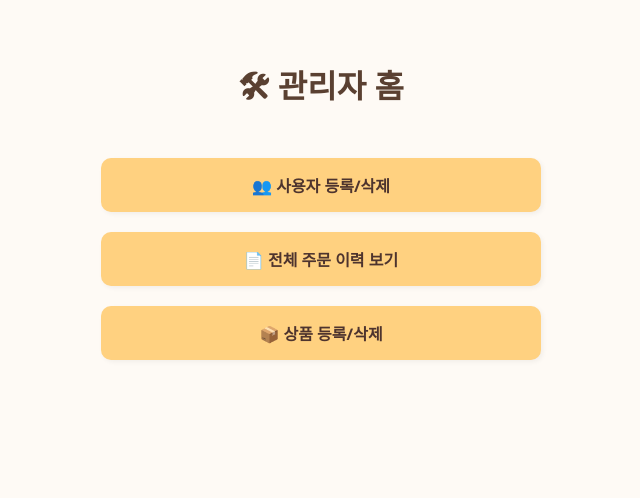
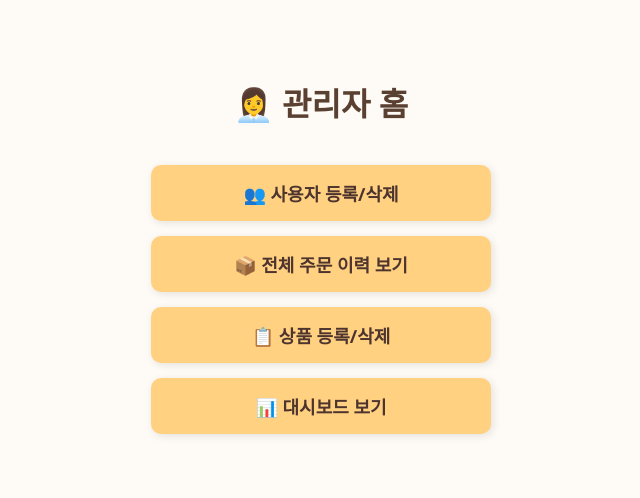
Before and after one commit to carrot0217/Betifulstore-app, a Flask app: template templates/admin_home.html in a window 1280 px wide. Shown: the top 498 px of the page, without its empty margins (319-959 px from the left). Run offline with Flask 2, Linux system fonts and the light colour scheme; the template is opened without the code that fills it, so the values that code supplies are empty.

Commit message:
Update admin_home.html

```diff
--- a/templates/admin_home.html
+++ b/templates/admin_home.html
@@ -2,52 +2,46 @@
 <html lang="ko">
 <head>
   <meta charset="UTF-8">
-  <title>🛠 관리자 홈</title>
+  <title>관리자 홈</title>
   <meta name="viewport" content="width=device-width, initial-scale=1">
   <style>
     body {
       font-family: 'Segoe UI', sans-serif;
       background-color: #fefaf5;
-      color: #333;
-      margin: 0;
-      padding: 40px;
       text-align: center;
+      padding: 50px;
+      color: #5a4031;
     }
     h1 {
-      color: #5a4031;
       margin-bottom: 40px;
     }
-    .button-container {
-      display: flex;
-      flex-direction: column;
-      align-items: center;
-      gap: 20px;
-      max-width: 400px;
-      margin: auto;
-    }
-    a.button {
+    .admin-btn {
       display: block;
+      margin: 15px auto;
+      padding: 15px 30px;
+      font-size: 18px;
+      border: none;
+      border-radius: 10px;
       background-color: #ffd180;
       color: #4e342e;
+      font-weight: bold;
+      cursor: pointer;
+      width: 280px;
+      max-width: 90%;
       text-decoration: none;
-      padding: 15px 20px;
-      border-radius: 10px;
-      font-weight: bold;
-      width: 100%;
-      box-shadow: 2px 2px 5px rgba(0,0,0,0.05);
+      box-shadow: 2px 2px 8px rgba(0,0,0,0.1);
       transition: background-color 0.3s;
     }
-    a.button:hover {
+    .admin-btn:hover {
       background-color: #ffcc80;
     }
   </style>
 </head>
 <body>
-  <h1>🛠 관리자 홈</h1>
-  <div class="button-container">
-    <a class="button" href="/admin/users">👥 사용자 등록/삭제</a>
-    <a class="button" href="/admin/orders">📄 전체 주문 이력 보기</a>
-    <a class="button" href="/admin">📦 상품 등록/삭제</a>
-  </div>
+  <h1>👩‍💼 관리자 홈</h1>
+  <a class="admin-btn" href="/admin/users">👥 사용자 등록/삭제</a>
+  <a class="admin-btn" href="/admin/orders">📦 전체 주문 이력 보기</a>
+  <a class="admin-btn" href="/admin">📋 상품 등록/삭제</a>
+  <a class="admin-btn" href="/admin/dashboard">📊 대시보드 보기</a>
 </body>
 </html>
```
